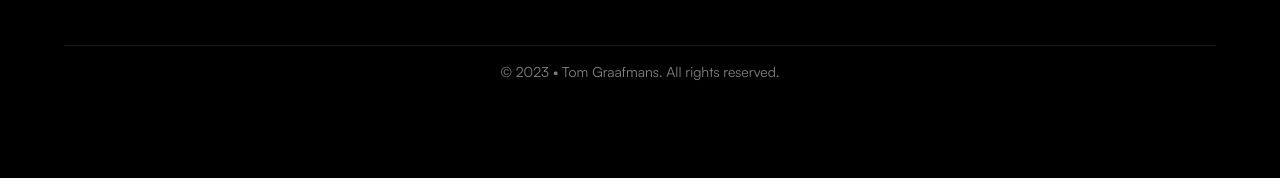
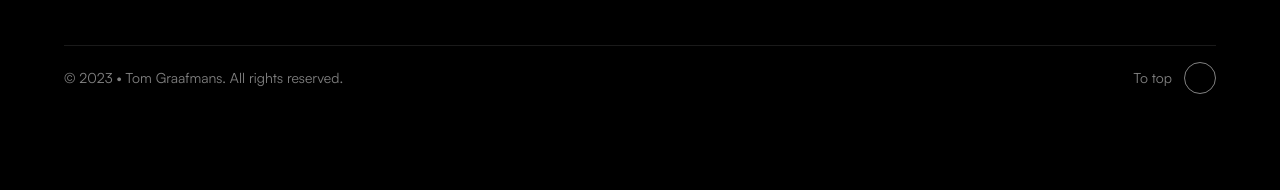
Before and after one commit to codesignbytom/tomgraafmans, an Astro site: page / in a window 1280 px wide. Shown: the part 7401-7591 px from the top of the page. Built offline with nearby package versions, Linux system fonts and the light colour scheme; Astro itself is replaced by a stand-in of ours.

Commit message:
update Footer.astro and Layout.astro

```diff
--- a/src/components/organisms/Footer.astro
+++ b/src/components/organisms/Footer.astro
@@ -67,9 +67,23 @@ const year = new Date().getFullYear();
       </div>
     </div>
     <div
-      class=`flex flex-col items-center gap-4 text-xs text-center md:text-sm text-white/50 md:border-t md:border-white/10 md:pt-4`
+      class=`flex items-center gap-4 justify-between text-xs text-center md:text-sm text-white/50 md:border-t md:border-white/10 md:pt-4`
     >
-      © {year} • Tom Graafmans. All rights reserved.
+      <span>
+        © {year} • Tom Graafmans. All rights reserved.
+      </span>
+      <a
+        href="#top"
+        class="flex flex-row-reverse items-center justify-center gap-2 md:gap-3 group"
+      >
+        <i
+          class="flex items-center justify-center ph ph-arrow-up border h-8 w-8 rounded-full border-white/50 text-xl group-hover:bg-white group-hover:text-black group-hover:border-transparent transition-colors duration-500 ease-in-out"
+        ></i>
+        <span
+          class="group-hover:text-white transition-colors duration-500 ease-in-out"
+          >To top</span
+        >
+      </a>
     </div>
   </div>
 </footer>
--- a/src/layouts/Layout.astro
+++ b/src/layouts/Layout.astro
@@ -28,9 +28,9 @@ let isDarkMode = setColorMode(colorMode) === "dark";
 <!doctype html>
 <html
   lang="nl"
-  {...isDarkMode
-    ? { class: "font-normal leading-relaxed font-body bg-black text-white" }
-    : { class: "font-normal leading-relaxed font-body" }}
+  class={`font-normal leading-relaxed font-body scroll-smooth ${
+    isDarkMode ? "bg-black text-white" : ""
+  }`}
 >
   <Head {title} {description} {permalink} />
   <body>
```
